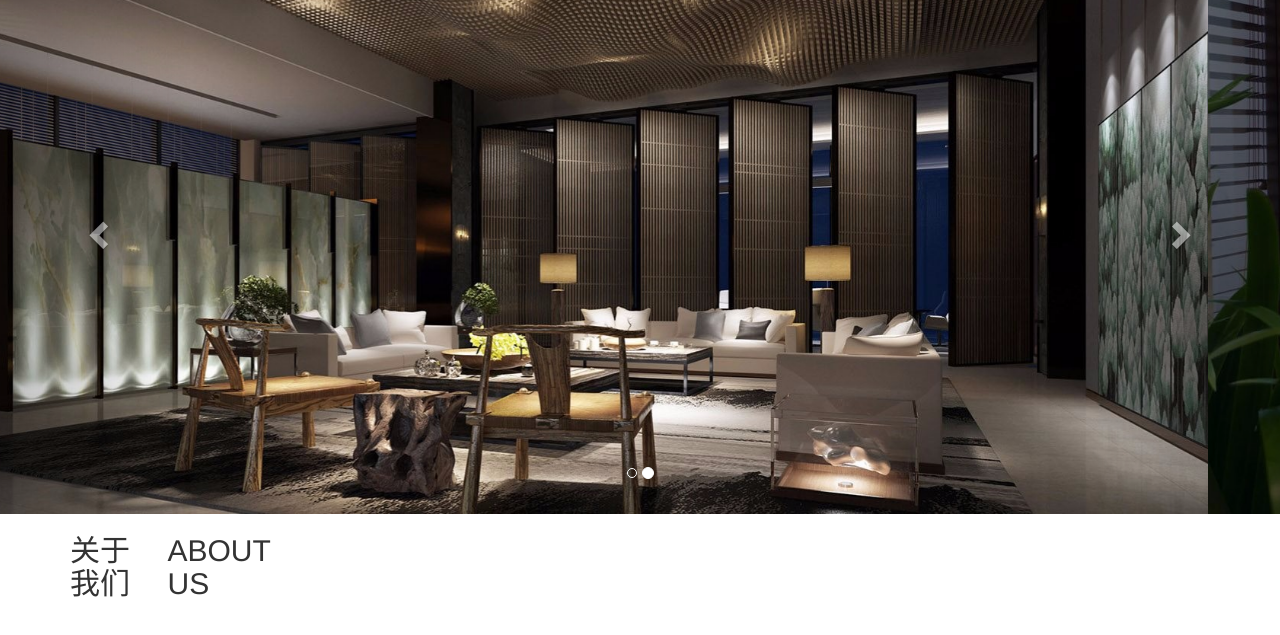
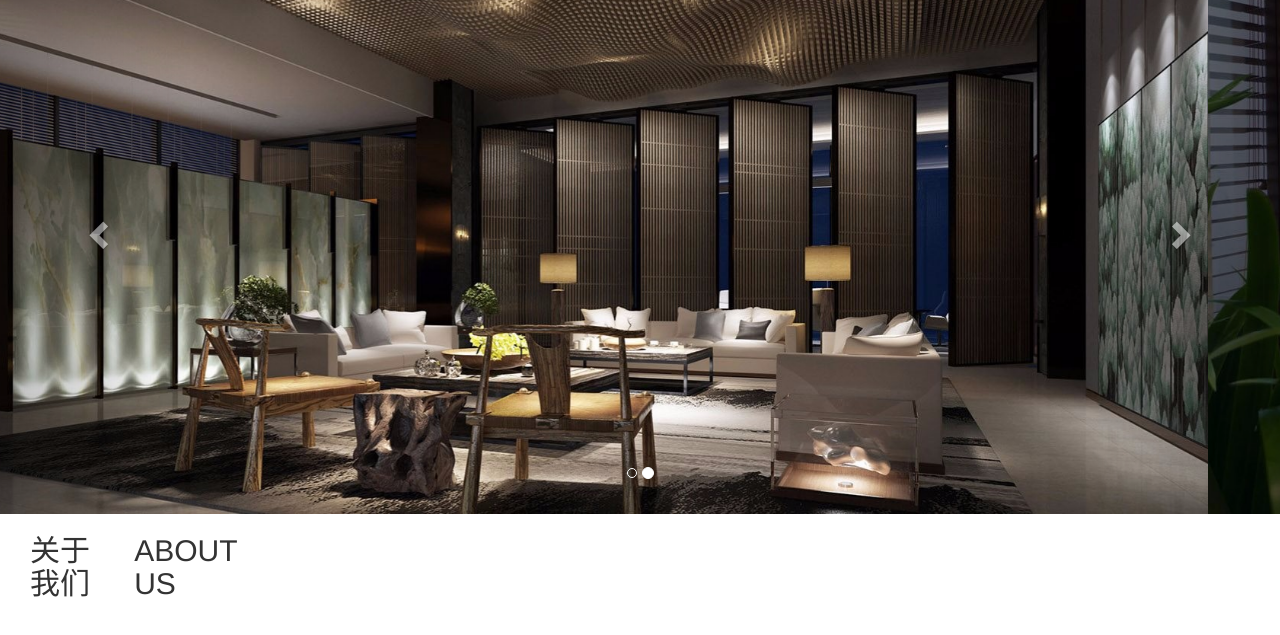
Before and after one commit to azbox2014/gensite, a plain HTML site: page docs/index.html in a window 1280 px wide. Shown: the part 57-692 px from the top of the page. Drawn offline with nearby package versions, Linux system fonts and the light colour scheme.

Commit message:
Mon, Nov  6, 2017  9:43:36 PM

```diff
--- a/docs/index.html
+++ b/docs/index.html
@@ -80,11 +80,9 @@
     </div>
 
     <div class="container-fluid">
-      <div class="container">
-        <div class="row">
-          <div class="col-md-1"><p class="text-center"><h2>关于我们</h2></p></div>
-          <div class="col-md-1"><p class="text-center"><h2><p class="text-uppercase">About Us</p></h2></p></div>
-        </div>
+      <div class="row-fluid">
+        <div class="col-md-1"><p class="text-center"><h2>关于我们</h2></p></div>
+        <div class="col-md-1"><p class="text-center"><h2><p class="text-uppercase">About Us</p></h2></p></div>
       </div>
     </div>
 
```
